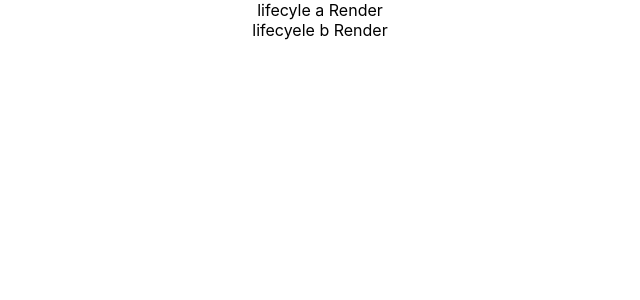
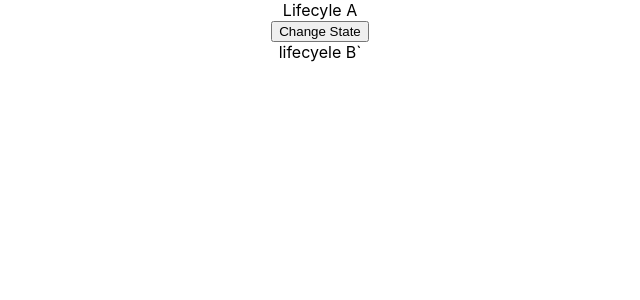
Before and after one commit to rajdavid/learn-react, a React (Create React App) app: page / in a window 1280 px wide. Shown: the top 300 px of the page, without its empty margins (320-960 px from the left). Built offline with nearby package versions, Linux system fonts and the light colour scheme.

Commit message:
lifecycle methods B

```diff
--- a/src/Componets/LifeCycleA.js
+++ b/src/Componets/LifeCycleA.js
@@ -17,12 +17,29 @@ class LifeCycleA extends Component {
     componentDidMount() {
         console.log('a did mount')
     }
+    shouldComponentUpdate() {
+        console.log('sholud component update a')
+        return true
+    }
+    getSnapshotBeforeUpdate() {
+        console.log('getsnapshot before update  A')
+        return null
+    }
+    componentDidUpdate() {
+        console.log('component didupdate a')
+    }
+    changeState =()=> {
+        this.setState({
+            name:'geeky man'
+        })
+    }
     render() {
         console.log('a render')
         return (
             <div>
-                lifecyle a
-                Render
+                Lifecyle A
+                <br/>
+                <button onClick={this.changeState}>Change State</button>
                 <LifeCycleB/>
             </div>
         )
--- a/src/Componets/LifeCycleB.js
+++ b/src/Componets/LifeCycleB.js
@@ -16,12 +16,24 @@ class LifeCycleB extends Component {
     componentDidMount() {
         console.log('did mount')
     }
+
+    shouldComponentUpdate() {
+        console.log('sholud component update b')
+        return true
+    }
+    getSnapshotBeforeUpdate() {
+        console.log('get snapshot before update  b')
+        return null
+    }
+    componentDidUpdate() {
+        console.log('component didupdate b')
+    }
+
     render() {
         console.log('render')
         return (
             <div>
-                lifecyele b
-                Render
+                lifecyele B`
             </div>
         )
     }
```
